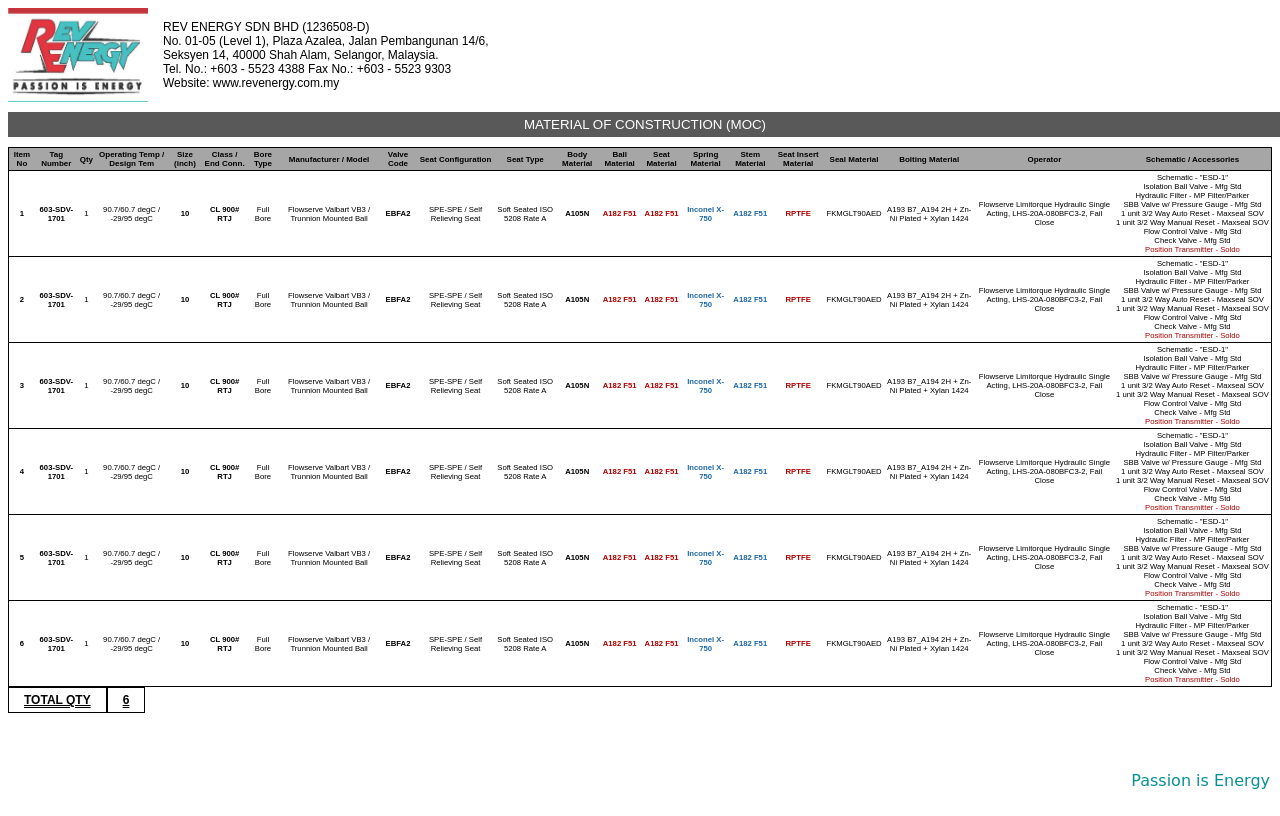
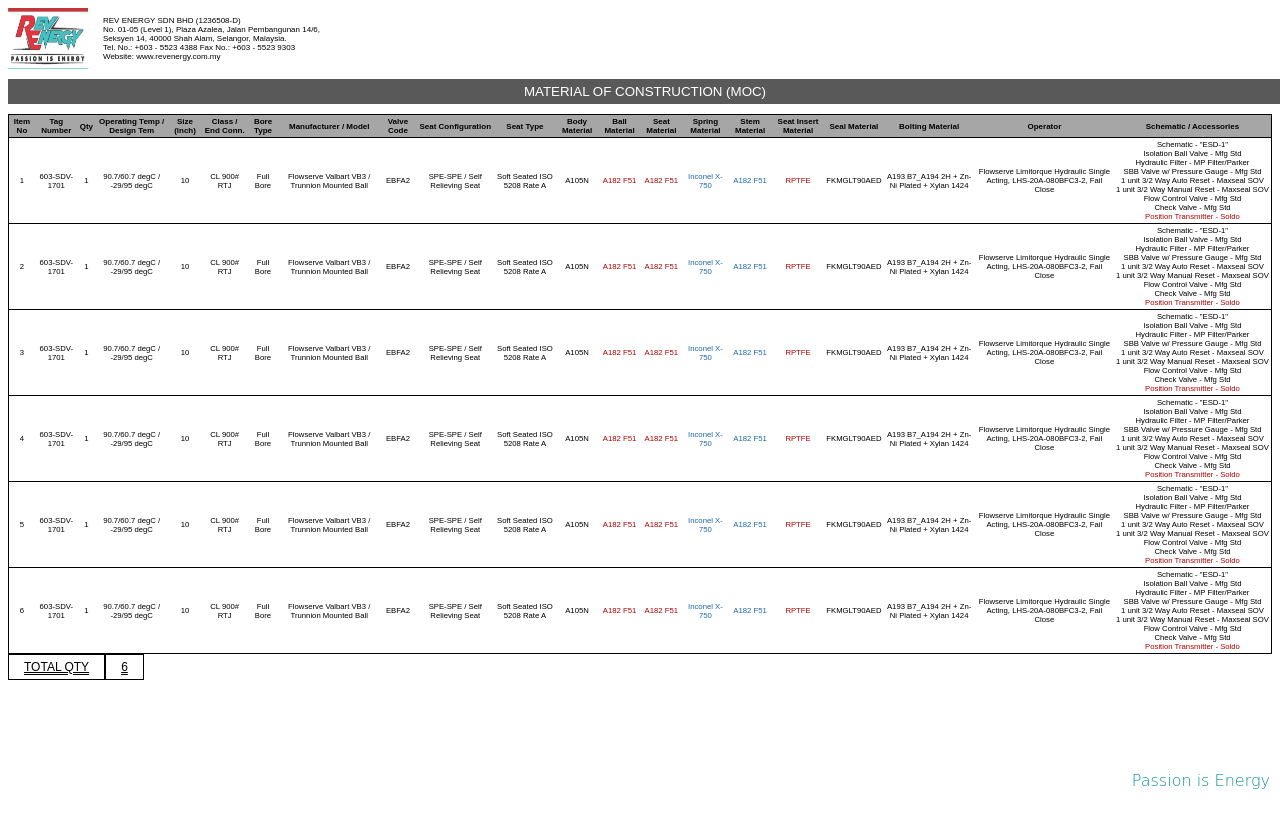
Before and after one commit to mzulhelmi87/html-project, a plain HTML site: page table.html in a window 1280 px wide. Drawn offline with Linux system fonts and the light colour scheme.

Commit message:
Refine table and logo styles in table.css for improved readability

```diff
--- a/css/table.css
+++ b/css/table.css
@@ -1,6 +1,7 @@
 body {
     font-family: 'Malgun Gothic', sans-serif;
     font-size: 11pt;
+    font-weight: lighter;
 }
 
 .container {
@@ -10,13 +11,13 @@ body {
 
 .logo {
     display: flex;
-    font: 9pt sans-serif;
+    font: 6pt sans-serif;
 }
 
 .logo-img {
     float: left;
     margin-right: 15px;
-    width: 140px;
+    width: 80px;
     /* Adjust margin as needed */
 }
 
@@ -37,7 +38,7 @@ table.bordered {
 }
 
 .strong {
-    font-weight: bold;
+    font-weight: normal;
 }
 
 .bordered th {
```
